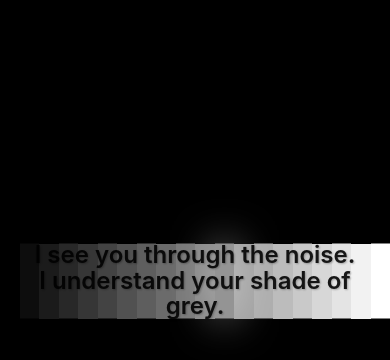
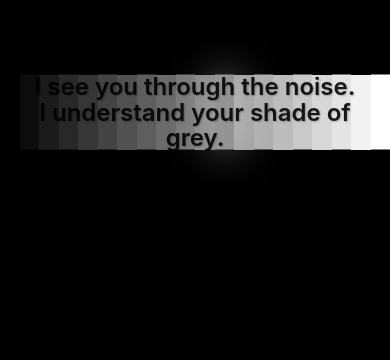
Before and after one commit to divyansh-1009/Landing-Page, a React (Vite) app: page / in a window 390 px wide. Shown: the part 310-670 px from the top of the page. Built offline with nearby package versions, Linux system fonts and the light colour scheme.

Commit message:
mobile responsiveness 1

```diff
--- a/src/App.css
+++ b/src/App.css
@@ -926,8 +926,9 @@
 
   .overlay-text p:first-child::after {
     content: none; /* Remove extra space */
-  }  /* Adjust rectangle container for mobile */
+  }  /* Adjust rectangle container for mobile - center at 50% height */
   .rectangles-container {
+    top: 50%; /* Center the rectangles vertically in Section 1 */
     height: 90px;
   }
 
@@ -1048,8 +1049,9 @@
     text-align: center;
     word-wrap: break-word;
     hyphens: auto;
-  }  /* Further reduce rectangles height for portrait mode */
+  }  /* Further reduce rectangles height for portrait mode and center them */
   .rectangles-container {
+    top: 50%; /* Center the rectangles vertically in Section 1 for portrait mode */
     height: 75px;
   }
 
```
